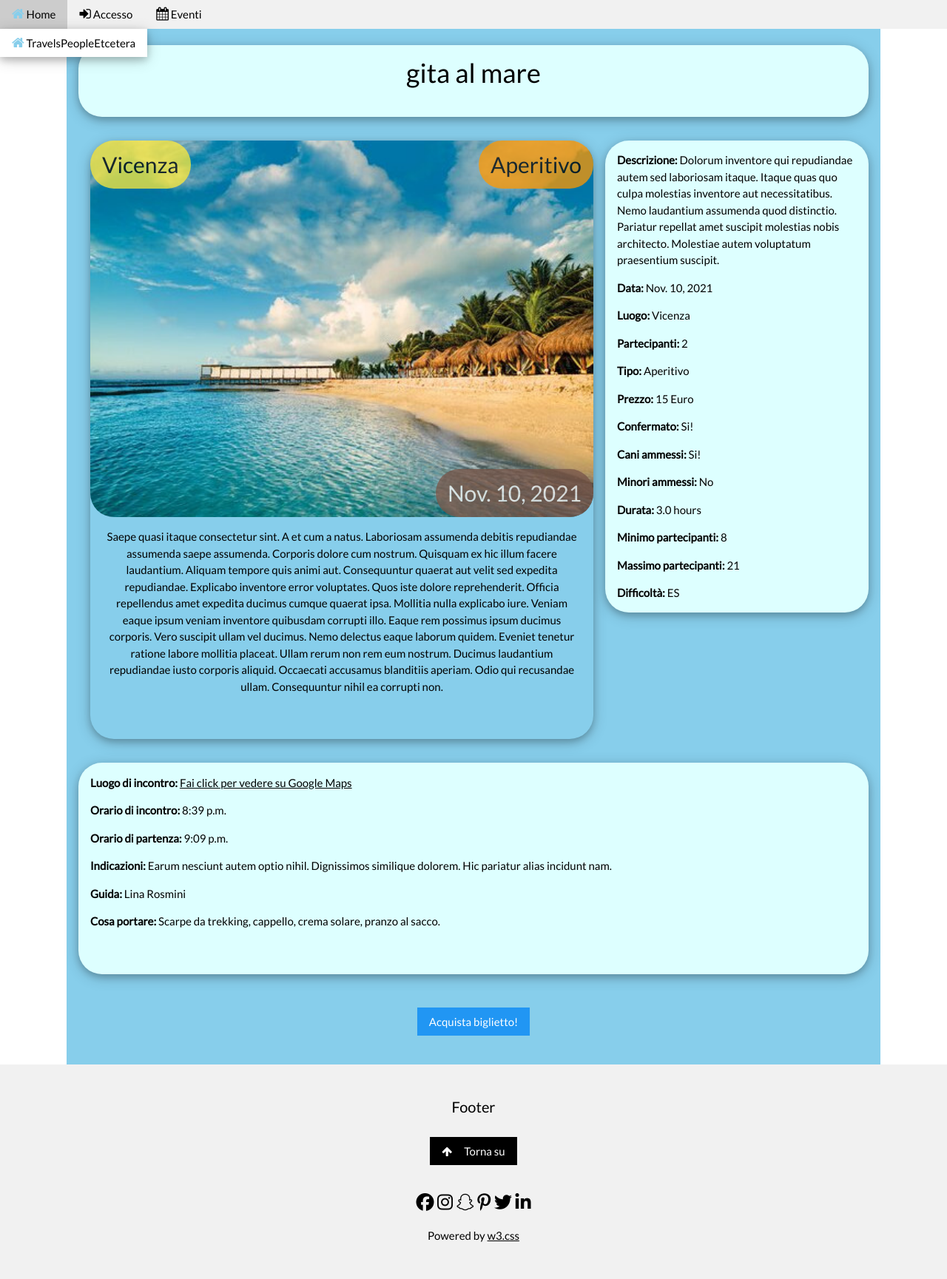
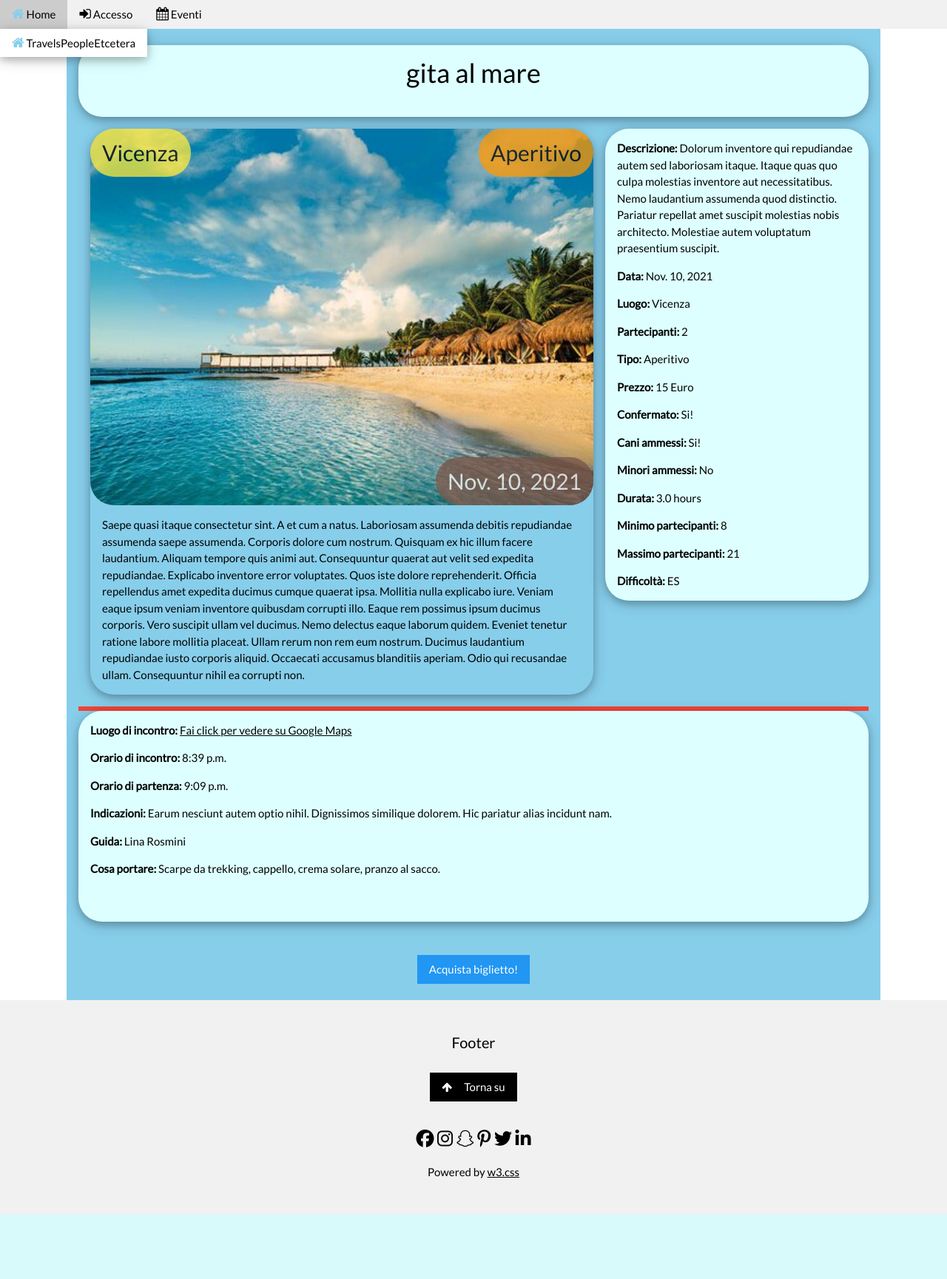
Before and after one commit to FlavioBortolan/TravelsEtc, a Django app: page /TravelsApp/SingleActivity/3/ in a window 1280 px wide. Shown: the whole page at 74% size. After the commit the page ends 1642 px from the top, so only its background shows below. Run offline with Django 3.2, Linux system fonts and the light colour scheme; a user stored in the database is signed in; data comes from the database, SQL or seed files in the repository; data that the repository does not hold is empty; some libraries are stand-ins or nearby versions; some web fonts are replaced.

Commit message:
fixed layout of event list

```diff
--- a/TravelsApp/templates/TravelsApp/event_detail.html
+++ b/TravelsApp/templates/TravelsApp/event_detail.html
@@ -15,10 +15,11 @@
         </div>
 
       </div>
+      <!-- container for image and right panel  -->
+      <div class="w3-row   w3-bottombar w3-border-red" >
 
-      <div class="w3-row w3-padding-16" >
         <!-- Image for the activity ! -->
-        <div class="w3-container w3-twothird w3-mobile">
+        <div class="w3-container w3-twothird w3-mobile w3-margin-bottom">
           <div class="w3-display-container w3-card-4 w3-round-xxlarge">
 
             <div class="w3-display-container">
@@ -38,7 +39,7 @@
             </div>
 
             <!-- Detail of activity below image -->
-            <div class="w3-container w3-center" style="height:300px">
+            <div class="w3-container w3-rest w3-mobile" >
               <p>{{ event.activity.activityDetail }}</p>
             </div>
 
@@ -95,7 +96,7 @@
       </div>
 
       <!-- Bottom panel with properties -->
-      <div class="w3-row w3-padding-16" >
+      <div class="w3-row " >
         <div class="w3-container w3-card-4 w3-pale-blue w3-mobile w3-round-xxlarge">
               <p><b>Luogo di incontro: </b>
                 <a href="{{ event.activity.meetPlaceLink }}">Fai click per vedere su Google Maps</a>
```
